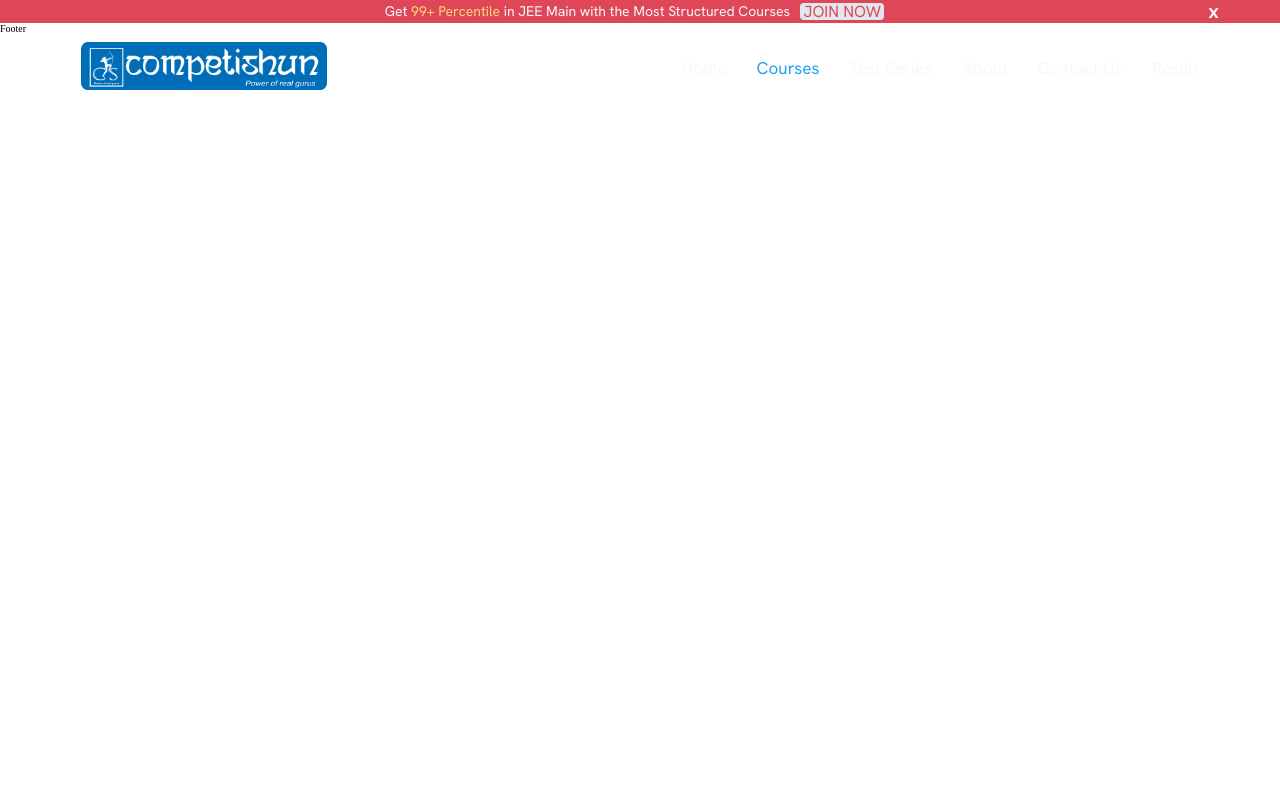
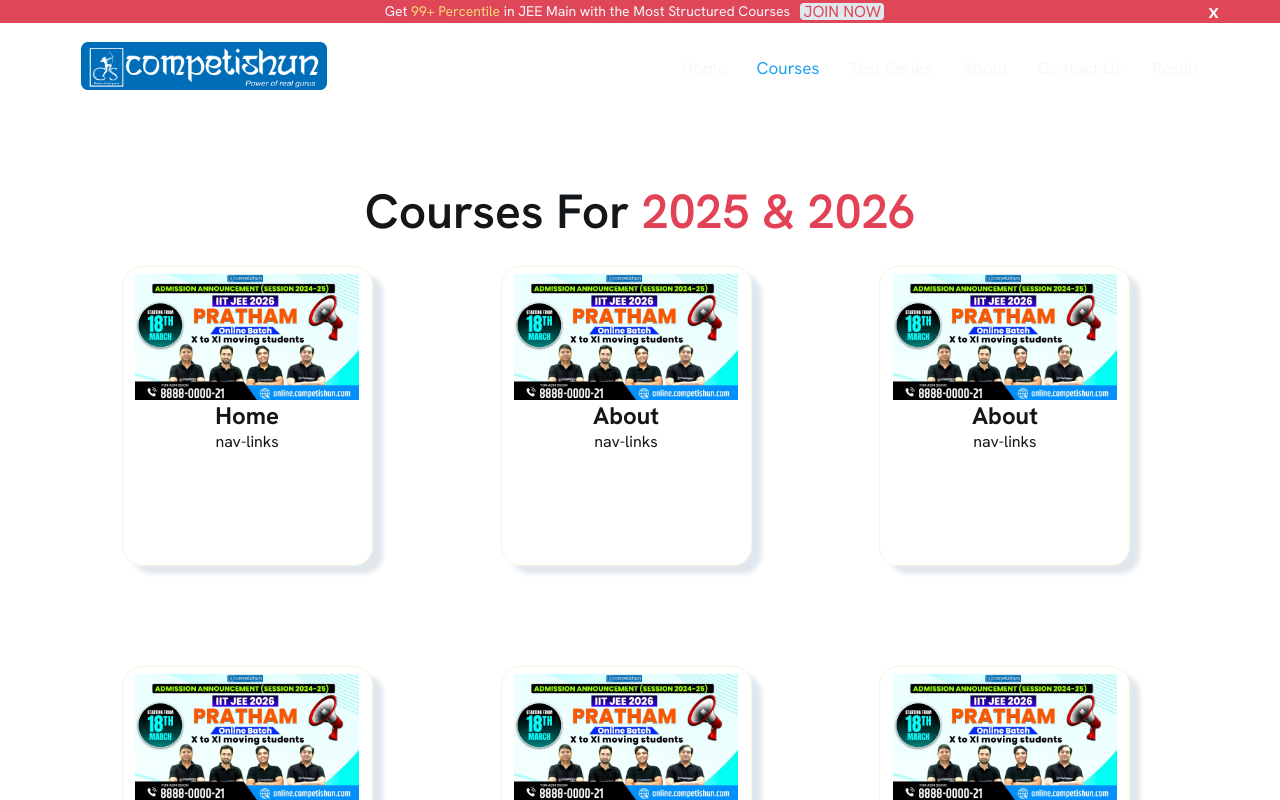
Before and after one commit to Shankar-001/Competishun, a React (Vite) app: page /courses in a window 1280 px wide. Shown: the top 800 px of the page. Built offline with nearby package versions, Linux system fonts and the light colour scheme.

Commit message:
course details setup

```diff
--- /dev/null
+++ b/src/Data/CourseData.js
@@ -0,0 +1,41 @@
+import logo from '../assets/Pratham.jpg';
+
+const CourseData = [
+  {
+    src: logo,
+    title: 'Home',
+    desc: 'nav-links',
+  },
+  {
+    src: logo,
+    title: 'About',
+    desc: 'nav-links',
+  },
+  {
+    src: logo,
+    title: 'About',
+    desc: 'nav-links',
+  },
+  {
+    src: logo,
+    title: 'About',
+    desc: 'nav-links',
+  },
+  {
+    src: logo,
+    title: 'About',
+    desc: 'nav-links',
+  },
+  {
+    src: logo,
+    title: 'About',
+    desc: 'nav-links',
+  },
+  {
+    src: logo,
+    title: 'About',
+    desc: 'nav-links',
+  },
+];
+
+export default CourseData;
--- /dev/null
+++ b/src/components/Course/CourseCard.jsx
@@ -0,0 +1,29 @@
+import CourseData from '../../Data/CourseData';
+
+const CourseCard = () => {
+  return (
+    <div className="CourseCardMainContainer">
+      <div className="CourseCardSubContainer">
+        <div className="CourseDetails">
+          Courses For <span>2025 & 2026</span>
+        </div>
+        <div className="CourseCardComponent">
+          {CourseData.map((item, index) => (
+            <CourseCardComponent key={index} data={item} />
+          ))}
+        </div>
+      </div>
+    </div>
+  );
+};
+export default CourseCard;
+
+const CourseCardComponent = ({ data }) => {
+  return (
+    <div className="ComponentDivision">
+      <img src={data.src} alt="Course" />
+      <h2>{data.title}</h2>
+      <p>{data.desc}</p>
+    </div>
+  );
+};
--- a/src/index.css
+++ b/src/index.css
@@ -217,4 +217,67 @@ button {
   color: var(--lightest-bg-color);
 }
 
+.CourseMainContainer .CourseCardMainContainer {
+  font-size: 1.6rem;
+  font-weight: 400;
+  font-family: var(--font-family);
+  color: var(--darkest-bg-color);
+  display: flex;
+  flex-direction: row;
+  justify-content: center;
+  align-items: center;
+}
+.CourseMainContainer .CourseCardMainContainer .CourseCardSubContainer {
+  display: flex;
+  flex-direction: column;
+  justify-content: center;
+  align-items: center;
+  margin-top: 10rem;
+  width: var(--landing-page-main-info-width);
+}
+.CourseMainContainer .CourseCardMainContainer .CourseCardSubContainer .CourseDetails {
+  font-size: 4.8rem;
+  font-weight: 600;
+  font-family: var(--font-family);
+  color: var(--darkest-bg-color);
+  margin-top: 5%;
+  margin-bottom: 2%;
+}
+.CourseMainContainer .CourseCardMainContainer .CourseCardSubContainer .CourseDetails span {
+  color: #e14255;
+}
+.CourseMainContainer .CourseCardMainContainer .CourseCardSubContainer .CourseCardComponent {
+  display: grid;
+  justify-items: start;
+  align-items: center;
+  grid-template-columns: repeat(3, 1fr);
+  justify-content: space-between;
+  width: 90%;
+  flex-wrap: wrap;
+  gap: 10rem;
+  margin-bottom: 2%;
+}
+.CourseMainContainer .CourseCardMainContainer .CourseCardSubContainer .CourseCardComponent .ComponentDivision {
+  border-radius: 2rem;
+  display: flex;
+  flex-direction: column;
+  justify-content: flex-start;
+  align-items: center;
+  border: 0.1rem solid beige;
+  z-index: 5;
+  height: 30rem;
+  width: var(--landing-page-main-info-width);
+  overflow: hidden;
+  box-shadow: 1rem 0.8rem 0.5rem var(--light-bg-color);
+}
+.CourseMainContainer .CourseCardMainContainer .CourseCardSubContainer .CourseCardComponent .ComponentDivision img {
+  margin-top: 0.7rem;
+  width: 90%;
+}
+.CourseMainContainer .CourseCardMainContainer .CourseCardSubContainer .CourseCardComponent .ComponentDivision:hover {
+  background-color: var(--light-bg-color);
+  transform: scale(1.1);
+  transition: all 0.5s;
+}
+
 /*# sourceMappingURL=index.css.map */
--- /dev/null
+++ b/src/pages/Course/Course.jsx
@@ -0,0 +1,10 @@
+import CourseCard from '../../components/Course/CourseCard';
+
+const Course = () => {
+  return (
+    <div className="CourseMainContainer">
+      <CourseCard />
+    </div>
+  );
+};
+export default Course;
--- a/src/routes/AllRoutes.jsx
+++ b/src/routes/AllRoutes.jsx
@@ -3,6 +3,7 @@ import About from '../pages/About';
 import Contact from '../pages/Contact';
 import Result from '../pages/Result';
 import Home from '../pages/Home/Home';
+import Course from '../pages/Course/Course';
 
 const AllRoutes = () => {
   return (
@@ -11,6 +12,7 @@ const AllRoutes = () => {
       <Route path="/about" element={<About />} />
       <Route path="/contact" element={<Contact />} />
       <Route path="/result" element={<Result />} />
+      <Route path="/courses" element={<Course />} />
     </Routes>
   );
 };
--- /dev/null
+++ b/src/styles/components/Course/CourseCard.scss
@@ -0,0 +1,48 @@
+.CourseCardMainContainer {
+  @include bodyText;
+  @include flex-cc;
+  .CourseCardSubContainer {
+    @include flex-cc(column);
+    margin-top: 10rem;
+    width: var(--landing-page-main-info-width);
+    .CourseDetails {
+      @include bodyText(var(--darkest-bg-color), 4.8rem, 600);
+      margin: {
+        top: 5%;
+        bottom: 2%;
+      }
+      span {
+        color: #e14255;
+      }
+    }
+    .CourseCardComponent {
+      @include grid-sc;
+      @include grid-n-eql-col(3);
+      justify-content: space-between;
+      width: 90%;
+      flex-wrap: wrap;
+      gap: 10rem;
+      margin-bottom: 2%;
+
+      .ComponentDivision {
+        border-radius: 2rem;
+        @include flex-sc(column);
+        border: 0.1rem solid beige;
+        z-index: 5;
+        height: 30rem;
+        width: var(--landing-page-main-info-width);
+        overflow: hidden;
+        box-shadow: 1rem 0.8rem 0.5rem var(--light-bg-color);
+        img {
+          margin-top: 0.7rem;
+          width: 90%;
+        }
+        &:hover {
+          background-color: var(--light-bg-color);
+          transform: scale(1.1);
+          @include transition(0.5s);
+        }
+      }
+    }
+  }
+}
--- a/src/styles/main.scss
+++ b/src/styles/main.scss
@@ -12,3 +12,4 @@
 // Pages
 @import "./pages/About.scss";
 @import "./pages/Home/Home.scss";
+@import "./pages/Course/Course.scss";
--- /dev/null
+++ b/src/styles/pages/Course/Course.scss
@@ -0,0 +1,3 @@
+.CourseMainContainer {
+  @import '../../components/Course/CourseCard.scss';
+}
```
Also changed, not shown: src/assets/Pratham.jpg (added).
